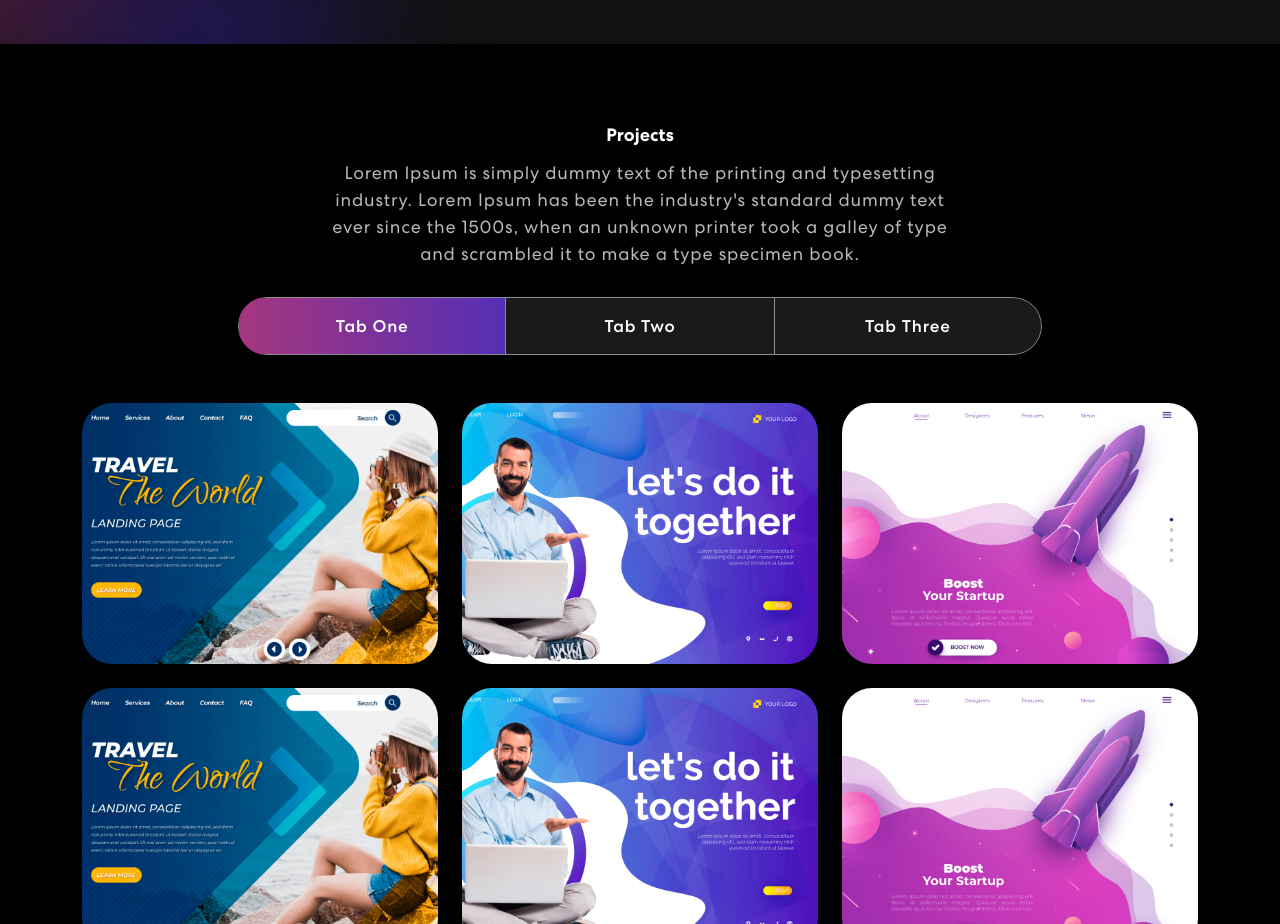
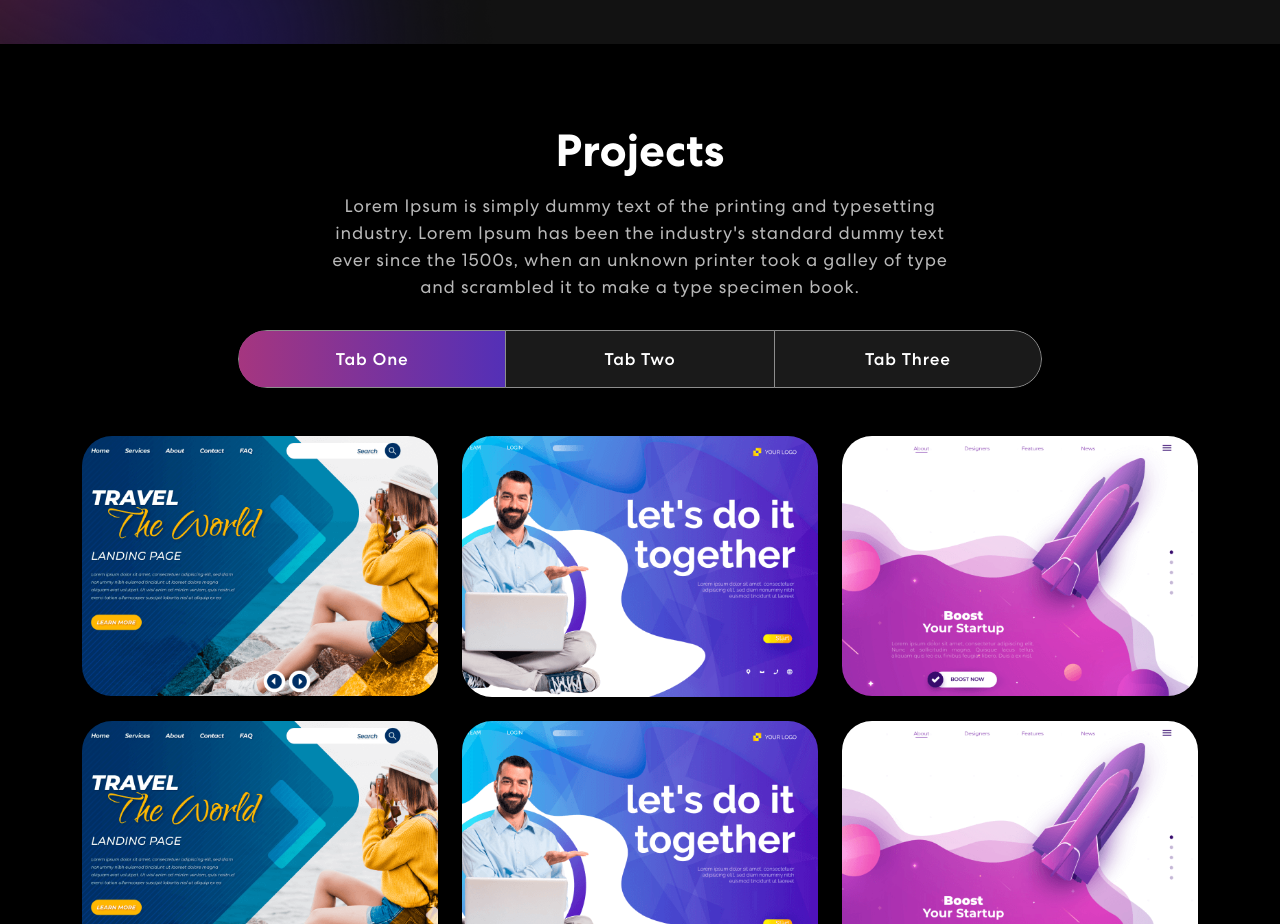
Before and after one commit to shchnk1103/PersonalWebsite, a React (Create React App) app: page / in a window 1280 px wide. Shown: the part 1280-2204 px from the top of the page. Built offline with nearby package versions, Linux system fonts and the light colour scheme.

Commit message:
Bug fixed

```diff
--- a/src/components/NavBar.js
+++ b/src/components/NavBar.js
@@ -38,6 +38,7 @@ export const NavBar = () => {
           <span className="navbar-toggler-icon"></span>
         </Navbar.Toggle>
         <Navbar.Collapse id="basic-navbar-nav">
+          {/*Nav Link*/}
           <Nav className="me-auto">
             <Nav.Link
               href="#home"
@@ -67,6 +68,7 @@ export const NavBar = () => {
               Projects
             </Nav.Link>
           </Nav>
+          {/*social-icon*/}
           <span className="navbar-text">
             <div className="social-icon">
               <a href="https://www.google.com">
--- a/src/components/Projects.js
+++ b/src/components/Projects.js
@@ -41,7 +41,7 @@ export const Projects = () => {
   ]
 
   return (
-    <section className="project" id="project">
+    <section className="project" id="projects">
       <Container>
         <Row>
           <Col>
--- a/src/styles/_App.scss
+++ b/src/styles/_App.scss
@@ -106,7 +106,7 @@ nav {
     transition: 0.32s ease-in-out;
 
     &.scrolled {
-      padding: 0px 0;
+      padding: 0 0;
       background-color: #121212;
     }
 
@@ -251,7 +251,7 @@ span.navbar-text {
 
   &::before {
     content: "";
-    width: 0%;
+    width: 0;
     height: 100%;
     position: absolute;
     background-color: #fff;
--- a/src/styles/_Projects.scss
+++ b/src/styles/_Projects.scss
@@ -5,7 +5,7 @@
   background-color: black;
 
   h2 {
-    font-size: 18px;
+    font-size: 45px;
     font-weight: 700;
     text-align: center;
   }
--- a/src/styles/index.css
+++ b/src/styles/index.css
@@ -100,7 +100,7 @@ nav.navbar {
   transition: 0.32s ease-in-out;
 }
 nav.navbar.scrolled {
-  padding: 0px 0;
+  padding: 0 0;
   background-color: #121212;
 }
 nav.navbar .navbar-toggler:active,
@@ -221,7 +221,7 @@ span.navbar-text {
 }
 .navbar-text button::before {
   content: "";
-  width: 0%;
+  width: 0;
   height: 100%;
   position: absolute;
   background-color: #fff;
@@ -359,7 +359,7 @@ span.navbar-text {
   background-color: black;
 }
 .project h2 {
-  font-size: 18px;
+  font-size: 45px;
   font-weight: 700;
   text-align: center;
 }
```
